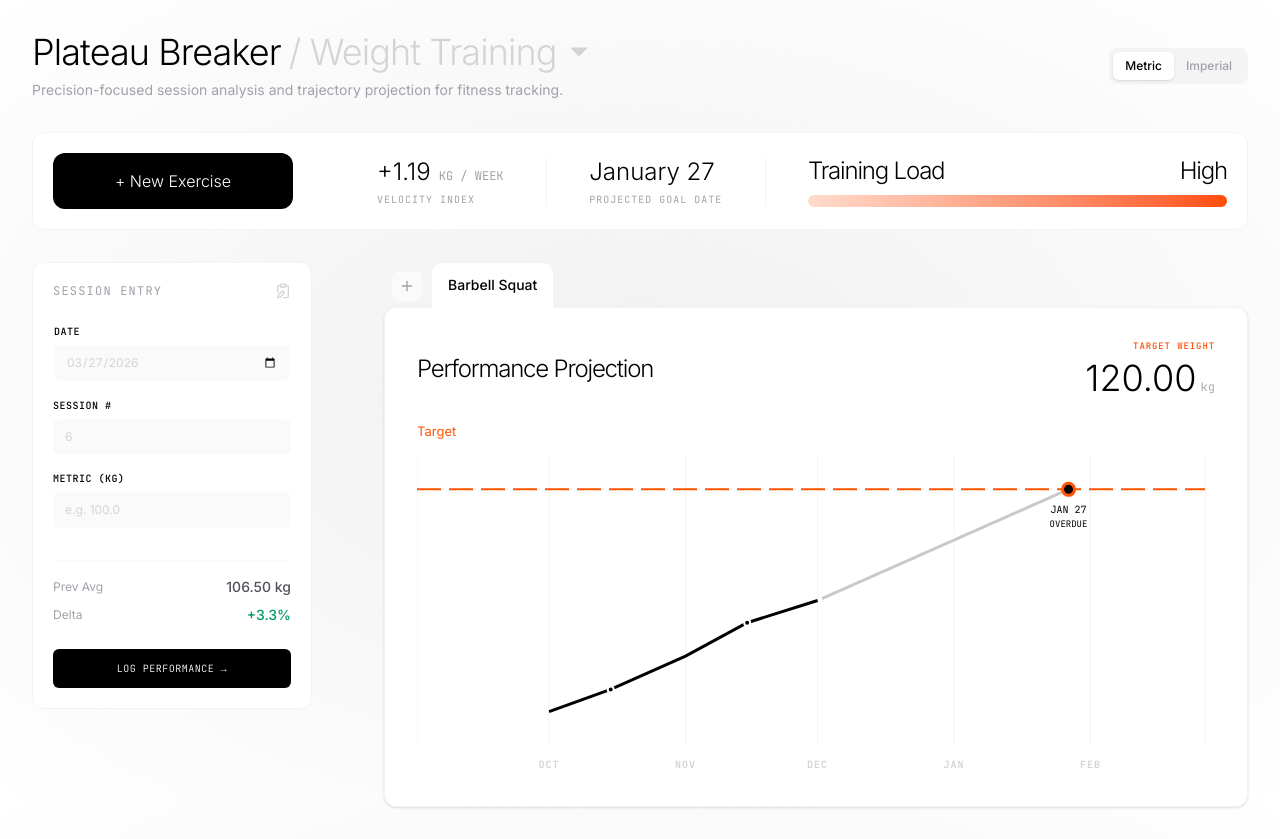
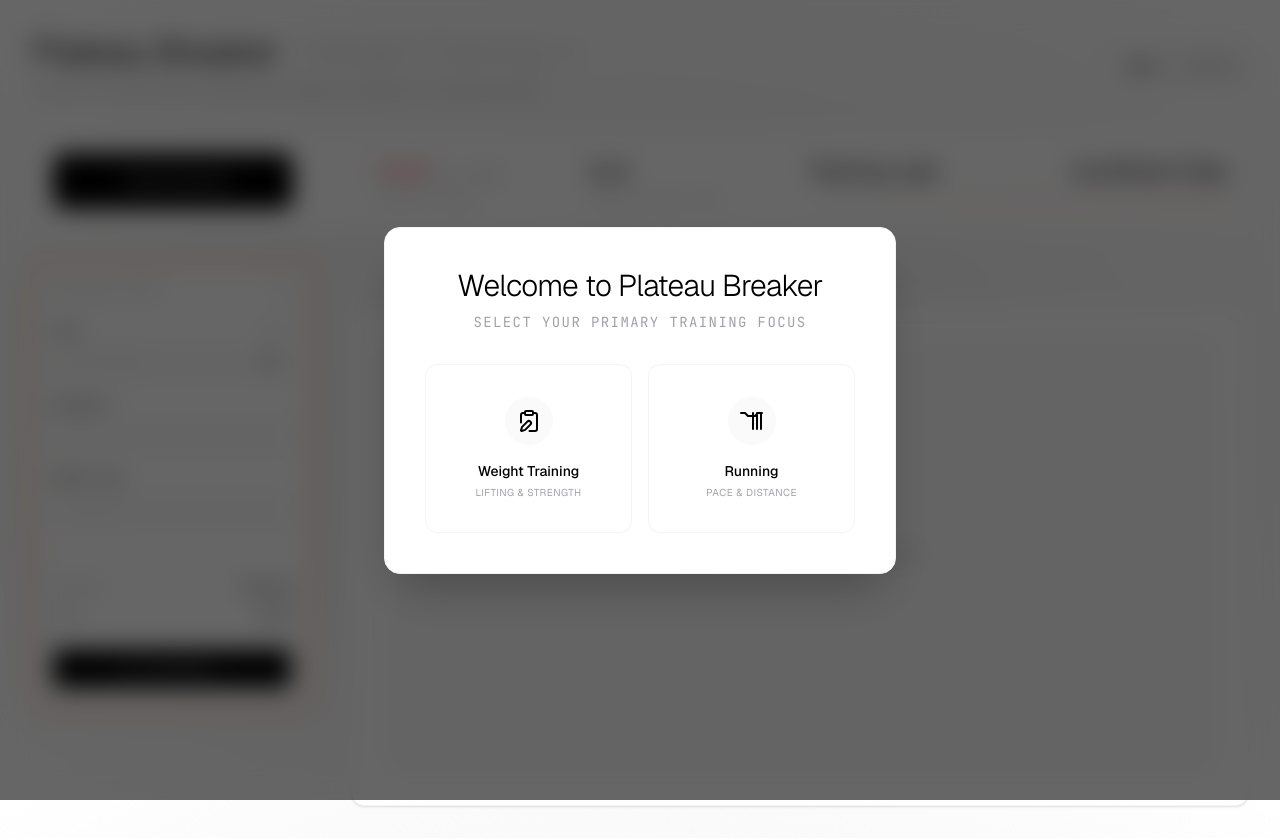
Before and after one commit to takeight/plateau-lift-calculator, a React (Vite) app in the folder repos/plateau-lift-calculator/: page / in a window 1280 px wide. Built offline with nearby package versions, Linux system fonts and the light colour scheme.

Commit message:
y-axis + onboarding modal

```diff
--- a/repos/plateau-lift-calculator/src/App.tsx
+++ b/repos/plateau-lift-calculator/src/App.tsx
@@ -37,6 +37,7 @@ export default function App() {
   const [exerciseToDelete, setExerciseToDelete] = useState<string | null>(null);
   const [isOnboarding, setIsOnboarding] = useState(exercises.length === 0);
   const [pendingExerciseName, setPendingExerciseName] = useState<string | null>(null);
+  const [isSessionOnboardingOpen, setIsSessionOnboardingOpen] = useState(false);
 
   const [editingNode, setEditingNode] = useState<{ id: string, x: number, y: number, value: number, dateLabel: string, timestamp?: number } | null>(null);
   const [editNodeValue, setEditNodeValue] = useState('');
@@ -262,16 +263,37 @@ export default function App() {
     return Math.max(...sessions.map(s => s.value));
   }, [sessions, mode]);
 
-  const currentLoadRatio = useMemo(() => {
-    if (sessions.length === 0 || peakValue === 0) return 0;
-    const current = sessions[sessions.length - 1].value;
-    if (mode === 'running') {
-      return peakValue / current;
-    }
-    return current / peakValue;
-  }, [sessions, peakValue, mode]);
+  // Robust Training Load: Acute:Chronic Workload Ratio (ACWR)
+  const trainingLoadData = useMemo(() => {
+    if (sessions.length < 3) return { ratio: 0, status: 'Insufficient Data', label: 'Low' };
 
-  const loadSegments = Math.max(1, Math.min(5, Math.round(currentLoadRatio * 5)));
+    const now = Date.now();
+    const oneDay = 24 * 60 * 60 * 1000;
+
+    // Acute Load: Last 7 days
+    const acuteSessions = sessions.filter(s => (now - s.date) <= 7 * oneDay);
+    const acuteLoad = acuteSessions.length > 0
+      ? acuteSessions.reduce((acc, s) => acc + s.value, 0) / acuteSessions.length
+      : sessions[sessions.length - 1].value;
+
+    // Chronic Load: Last 28 days
+    const chronicSessions = sessions.filter(s => (now - s.date) <= 28 * oneDay);
+    const chronicLoad = chronicSessions.length > 0
+      ? chronicSessions.reduce((acc, s) => acc + s.value, 0) / chronicSessions.length
+      : sessions.reduce((acc, s) => acc + s.value, 0) / sessions.length;
+
+    const ratio = chronicLoad > 0 ? acuteLoad / chronicLoad : 0;
+
+    let status = 'Productive';
+    let label = 'Medium';
+    if (ratio > 1.5) { status = 'Overtraining'; label = 'High'; }
+    else if (ratio > 1.3) { status = 'Aggressive'; label = 'High'; }
+    else if (ratio < 0.8) { status = 'Detraining'; label = 'Low'; }
+
+    return { ratio, status, label };
+  }, [sessions, mode]);
+
+  const loadSegments = Math.max(1, Math.min(5, Math.round(trainingLoadData.ratio * 3)));
 
   const yDomain = useMemo(() => {
     if (chartData.length === 0) return [0, 100];
@@ -414,12 +436,12 @@ export default function App() {
             <div className="flex flex-col gap-2 flex-1 w-full max-w-[419px]">
               <div className="flex justify-between items-baseline">
                 <span className="text-lg md:text-xl xl:text-2xl font-light tracking-tighter">Training Load</span>
-                <span className="text-lg md:text-xl xl:text-2xl font-light tracking-tighter">{loadSegments >= 4 ? 'High' : loadSegments >= 2 ? 'Medium' : 'Low'}</span>
+                <span className="text-lg md:text-xl xl:text-2xl font-light tracking-tighter">{trainingLoadData.status}</span>
               </div>
               <div className="h-3 w-full bg-gradient-to-r from-[#FFDBCC] to-[#FF4C00] rounded-lg relative overflow-hidden">
                 <div
                   className="absolute right-0 top-0 bottom-0 bg-white/90 transition-all duration-500"
-                  style={{ width: `${100 - (currentLoadRatio * 100)}%` }}
+                  style={{ width: `${Math.max(0, 100 - (trainingLoadData.ratio * 100))}%` }}
                 />
               </div>
             </div>
@@ -427,7 +449,7 @@ export default function App() {
         </div>
 
         {/* Main Content Split */}
-        <div className="grid grid-cols-1 lg:grid-cols-[320px_1fr] gap-8">
+        <div className="grid grid-cols-1 lg:grid-cols-[320px_1fr] gap-0">
 
           {/* Sidebar */}
           <div className={cn(
@@ -444,10 +466,19 @@ export default function App() {
                 "flex flex-col gap-1.5 p-2 -m-2 rounded-lg border transition-colors",
                 (hoverState.isActive || !!editingNode) ? "border-[#FF4C00]" : "border-transparent"
               )}>
+                <div className="flex justify-between items-center">
                   <label className={cn(
                     "text-[9px] md:text-[10px] font-mono font-medium uppercase tracking-wider transition-colors",
                     (hoverState.isActive || !!editingNode) ? "text-[#FF4C00]" : "text-black"
                   )}>Date</label>
+                  <button
+                    type="button"
+                    onClick={() => setDateInput(format(new Date(), 'yyyy-MM-dd'))}
+                    className="text-[9px] font-mono uppercase tracking-widest text-[#A1A1AA] hover:text-black transition-colors"
+                  >
+                    Today
+                  </button>
+                </div>
                 <input
                   type="date"
                   value={dateInput}
@@ -619,14 +650,13 @@ export default function App() {
                           style={{ transform: 'translate(-50%, -50%)' }}
                         />
 
-                        {/* Event Capture Overlay */}
                     <div
                       className="absolute inset-0 z-[30] cursor-crosshair"
                       onMouseMove={(e) => {
                         const rect = e.currentTarget.getBoundingClientRect();
-                            const x = e.clientX - rect.left;
-                            const chartWidth = rect.width - 10;
-                            const percent = Math.min(Math.max(x / chartWidth, 0), 1);
+                        const mouseX = e.clientX - rect.left;
+                        const chartWidth = rect.width; // match margin right 0
+                        const percent = Math.min(Math.max(mouseX / chartWidth, 0), 1);
 
                         const index = Math.round(percent * (chartData.length - 1));
                         const payload = chartData[index];
@@ -637,27 +667,29 @@ export default function App() {
                           const end = addDays(start, 6);
                           const weekRange = `${format(start, 'MMM d')} - ${format(end, 'd')}`;
 
-                              // Corrected Y Snapping Math (Accounting for 10px top margin and 30px XAxis)
+                          // Snapped X (Center of the day column)
+                          const snappedX = (index / (chartData.length - 1)) * chartWidth;
+
+                          // Corrected Y Snapping Math (Accounting for 10px top margin and 24px bottom margin + 54px XAxis height)
                           const yVal = payload.lineYValue ?? payload.actual ?? yDomain[0];
-                              const plotHeight = rect.height - 40;
+                          const plotHeight = rect.height - 88; // 10 top + 24 margin + 54 height
                           const yPos = 10 + (1 - (yVal - yDomain[0]) / (yDomain[1] - yDomain[0])) * plotHeight;
 
                           // Direct DOM updates for zero-lag high-frequency motion
                           if (verticalLineRef.current) {
                             verticalLineRef.current.style.opacity = '1';
-                                verticalLineRef.current.style.left = `${x}px`;
+                            verticalLineRef.current.style.left = `${snappedX}px`;
                           }
                           if (floatingLabelRef.current) {
                             floatingLabelRef.current.style.opacity = '1';
-                                floatingLabelRef.current.style.left = `${x + 12}px`;
+                            floatingLabelRef.current.style.left = `${snappedX + 12}px`;
                             floatingLabelRef.current.style.top = `${yPos - 24}px`;
                             floatingLabelRef.current.innerText = weekRange.toUpperCase();
                           }
                           if (followDotRef.current) {
                             followDotRef.current.style.opacity = '1';
-                                followDotRef.current.style.left = `${x}px`;
+                            followDotRef.current.style.left = `${snappedX}px`;
                             followDotRef.current.style.top = `${yPos}px`;
-                                // Update class for size/color if state changed
                             followDotRef.current.className = cn(
                               "absolute border border-white rounded-full z-[35] pointer-events-none transition-all duration-75",
                               payload.actual !== null ? "w-[14px] h-[14px] bg-[#FF4C00]" : "w-[8px] h-[8px] bg-black"
@@ -670,7 +702,7 @@ export default function App() {
                               isActive: true,
                               timestamp: payload.timestamp,
                               dateLabel: weekRange.toUpperCase(),
-                                  x: x,
+                              x: snappedX,
                               y: yPos,
                               isExisting: payload.actual !== null
                             });
@@ -723,15 +755,14 @@ export default function App() {
                         data={chartData}
                         className="outline-none"
                         style={{ outline: 'none' }}
-                            margin={{ top: 10, right: 10, left: 0, bottom: 0 }}
-                          >
-                            <CartesianGrid strokeDasharray="0" vertical={true} horizontal={false} stroke="#F4F4F5" style={{ pointerEvents: 'none' }} />
+                        margin={{ top: 10, right: 0, left: 0, bottom: 24 }}
+                      >                        <CartesianGrid strokeDasharray="0" vertical={false} horizontal={false} stroke="#F4F4F5" style={{ pointerEvents: 'none' }} />
                         <XAxis
                           dataKey="timestamp"
                           type="number"
                           domain={['dataMin', 'dataMax']}
                           scale="time"
-                              height={30}
+                          height={54} // 30 height + 24 gap
                           axisLine={false}
                           tickLine={false}
                           ticks={chartData.filter(d => d.isMonthMarker).map(d => d.timestamp)}
@@ -741,12 +772,49 @@ export default function App() {
                             const dataPoint = chartData.find(d => d.timestamp === payload.value && d.isMonthMarker);
                             if (!dataPoint) return null;
                             return (
-                                  <text x={x} y={y + 15} fill="#D4D4D8" fontSize={10} fontFamily="JetBrains Mono" fontWeight={700} letterSpacing="1px" textAnchor="middle" className="pointer-events-none">
+                              <text x={x} y={y + 39} fill="#D4D4D8" fontSize={10} fontFamily="JetBrains Mono" fontWeight={700} letterSpacing="1px" textAnchor="middle" className="pointer-events-none">
                                 {dataPoint.monthLabel}
                               </text>
                             );
                           }}
                         />
+                        {/* Layered Y-Axis Labels (Super-imposed within plot area) */}
+                        {(() => {
+                          const [min, max] = yDomain;
+                          const steps = 5;
+                          return Array.from({ length: steps }).map((_, i) => {
+                            const val = min + (max - min) * (i / (steps - 1));
+                            return (
+                              <ReferenceLine
+                                key={i}
+                                y={val}
+                                stroke="#F4F4F5"
+                                strokeWidth={1}
+                                label={({ viewBox }) => (
+                                  <g className="pointer-events-none">
+                                    <rect
+                                      x={viewBox.x + viewBox.width - 48}
+                                      y={viewBox.y - 6}
+                                      width={40}
+                                      height={12}
+                                      fill="#FFFFFF"
+                                    />
+                                    <text
+                                      x={viewBox.x + viewBox.width - 8}
+                                      y={viewBox.y + 3}
+                                      fill="#D4D4D8"
+                                      fontSize={9}
+                                      fontFamily="JetBrains Mono"
+                                      textAnchor="end"
+                                    >
+                                      {formatMetric(val)}
+                                    </text>
+                                  </g>
+                                )}
+                              />
+                            );
+                          });
+                        })()}
                         <YAxis domain={yDomain} hide />
                             <Tooltip shared={true} wrapperStyle={{ display: 'none' }} />
                             <ReferenceLine y={targetValue} stroke="#FF5400" strokeWidth={2} strokeDasharray="24 8" style={{ pointerEvents: 'none' }} />
@@ -986,6 +1054,66 @@ export default function App() {
         </div>
       )}
 
+      {/* Session Entry Onboarding Popover */}
+      <AnimatePresence>
+        {isSessionOnboardingOpen && (
+          <div className="hidden lg:block fixed inset-0 z-[110] pointer-events-none">
+            <div className="max-w-[1216px] mx-auto w-full px-8 pt-[300px] relative h-full"> {/* Roughly aligned with sidebar height */}
+              <motion.div
+                initial={{ opacity: 0, x: -20 }}
+                animate={{ opacity: 1, x: 0 }}
+                exit={{ opacity: 0, x: -20 }}
+                className="absolute left-[340px] top-[480px] w-[280px] bg-white rounded-xl shadow-[0_10px_40px_rgba(0,0,0,0.15)] border border-[#F4F4F5] p-6 pointer-events-auto"
+              >
+                <div className="flex gap-4 items-start">
+                  <div className="shrink-0 w-8 h-8 rounded-full bg-[#FF4C00] flex items-center justify-center">
+                    <svg className="w-4 h-4 text-white" viewBox="0 0 24 24" fill="none" stroke="currentColor" strokeWidth="3" strokeLinecap="round" strokeLinejoin="round">
+                      <path d="M19 12H5M12 19l-7-7 7-7"/>
+                    </svg>
+                  </div>
+                  <div className="flex flex-col gap-2">
+                    <h3 className="text-sm font-medium font-sans">Add 3 session entries</h3>
+                    <p className="text-[10px] text-[#A1A1AA] font-mono uppercase tracking-widest leading-relaxed">
+                      Start by logging your performance history here.
+                    </p>
+                    <button
+                      onClick={() => setIsSessionOnboardingOpen(false)}
+                      className="mt-2 text-[10px] font-mono uppercase tracking-widest text-black hover:text-[#FF4C00] transition-colors flex items-center gap-1"
+                    >
+                      Dismiss <span>&times;</span>
+                    </button>
+                  </div>
+                </div>
+                {/* Arrow Pointer */}
+                <div className="absolute top-6 -left-2 w-4 h-4 bg-white border-l border-b border-[#F4F4F5] rotate-45" />
+              </motion.div>
+            </div>
+          </div>
+        )}
+      </AnimatePresence>
+
+      {/* Mobile Version (centered) */}
+      <AnimatePresence>
+        {isSessionOnboardingOpen && (
+          <div className="lg:hidden fixed bottom-8 left-4 right-4 z-[110]">
+            <motion.div
+              initial={{ opacity: 0, y: 20 }}
+              animate={{ opacity: 1, y: 0 }}
+              exit={{ opacity: 0, y: 20 }}
+              className="bg-white rounded-xl shadow-2xl border border-[#F4F4F5] p-5"
+            >
+              <div className="flex justify-between items-start mb-2">
+                <h3 className="text-sm font-medium">Add 3 session entries</h3>
+                <button onClick={() => setIsSessionOnboardingOpen(false)}><X className="w-4 h-4 text-[#A1A1AA]" /></button>
+              </div>
+              <p className="text-[10px] text-[#A1A1AA] font-mono uppercase tracking-widest">
+                Log entries in the sidebar to start tracking.
+              </p>
+            </motion.div>
+          </div>
+        )}
+      </AnimatePresence>
+
       {/* New Exercise Modal */}
       {isNewExerciseModalOpen && (
         <div className="fixed inset-0 bg-black/50 backdrop-blur-sm z-50 flex items-center justify-center p-4">
@@ -1072,9 +1200,13 @@ export default function App() {
                         else val = parseFloat(targetInput);
 
                         if (!isNaN(val) && val > 0) {
+                          const isFirstExercise = exercises.length === 0;
                           addExercise(pendingExerciseName, mode, val);
                           setIsNewExerciseModalOpen(false);
                           setPendingExerciseName(null);
+                          if (isFirstExercise) {
+                            setIsSessionOnboardingOpen(true);
+                          }
                         }
                       }}
                       className="flex-[2] bg-black text-white py-4 rounded-xl text-xs font-mono uppercase tracking-widest hover:bg-zinc-800 transition-all shadow-xl shadow-black/10 active:scale-[0.98]"
--- a/repos/plateau-lift-calculator/src/index.css
+++ b/repos/plateau-lift-calculator/src/index.css
@@ -1,8 +1,8 @@
-@import url('https://fonts.googleapis.com/css2?family=Inter:wght@300;400;500;600&family=JetBrains+Mono:wght@300;400;500;700&display=swap');
+@import url('https://fonts.googleapis.com/css2?family=Geist:wght@100..900&family=Geist+Mono:wght@100..900&family=JetBrains+Mono:wght@300;400;500;700&display=swap');
 @import "tailwindcss";
 
 @theme {
-  --font-sans: "Inter", ui-sans-serif, system-ui, sans-serif;
+  --font-sans: "Geist", ui-sans-serif, system-ui, sans-serif;
   --font-mono: "JetBrains Mono", ui-monospace, SFMono-Regular, monospace;
 }
 
--- a/repos/plateau-lift-calculator/src/store/useStore.ts
+++ b/repos/plateau-lift-calculator/src/store/useStore.ts
@@ -36,36 +36,13 @@ interface AppState {
   clearAllData: () => void;
 }
 
-const defaultExercises: Exercise[] = [
-  {
-    id: 'ex1',
-    name: 'Barbell Squat',
-    mode: 'weightlifting',
-    targetValue: 120,
-    sessions: [
-      { id: '1', sessionNumber: 1, date: new Date('2025-10-01').getTime(), value: 100 },
-      { id: '2', sessionNumber: 2, date: new Date('2025-10-15').getTime(), value: 102 },
-      { id: '3', sessionNumber: 3, date: new Date('2025-11-01').getTime(), value: 105 },
-      { id: '4', sessionNumber: 4, date: new Date('2025-11-15').getTime(), value: 108 },
-      { id: '5', sessionNumber: 5, date: new Date('2025-12-01').getTime(), value: 110 },
-    ]
-  },
-  {
-    id: 'ex2',
-    name: '5k Run',
-    mode: 'running',
-    targetValue: 1200,
-    sessions: []
-  }
-];
-
 export const useStore = create<AppState>()(
   persist(
     (set) => ({
       mode: 'weightlifting',
       unit: 'metric',
-      exercises: defaultExercises,
-      activeExerciseId: 'ex1',
+      exercises: [],
+      activeExerciseId: null,
       setMode: (mode) => set((state) => {
         const firstExerciseOfMode = state.exercises.find(e => e.mode === mode);
         return {
```
Lines whose indentation alone changed are shown as unchanged.
